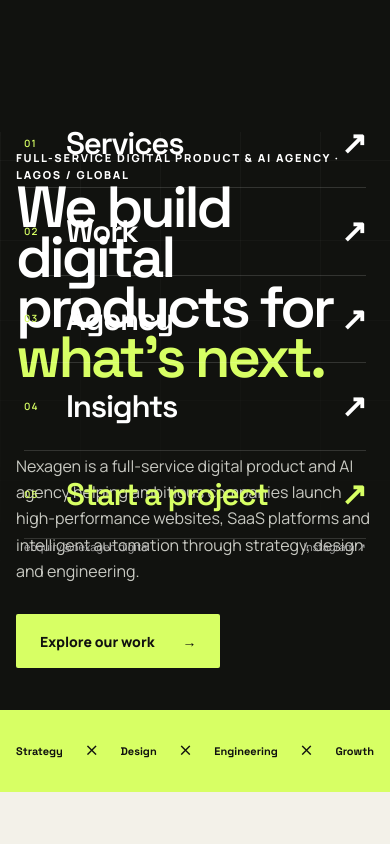
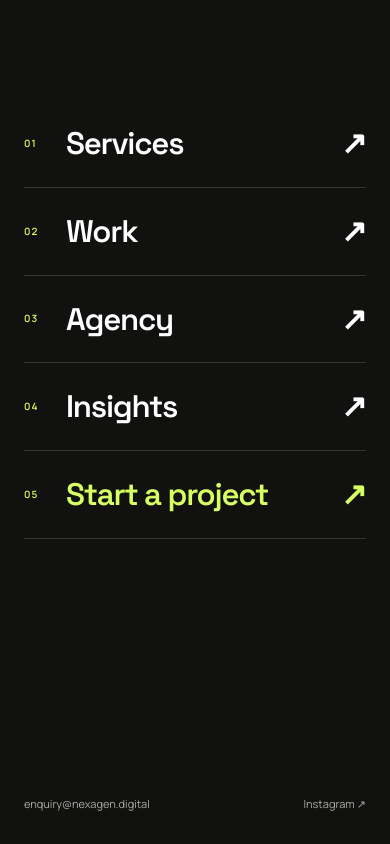
Before and after one commit to Voclain1/nexagen-digital, a Next.js app: page / in a window 390 px wide. Both pictures are taken after a click on the button "MENU". Shown: the top 844 px of the page. Built offline with nearby package versions, Linux system fonts and the light colour scheme.

Commit message:
Fix mobile navigation overlay stacking

```diff
--- a/src/components/mobile-menu.tsx
+++ b/src/components/mobile-menu.tsx
@@ -2,6 +2,7 @@
 
 import Link from "next/link";
 import { usePathname } from "next/navigation";
+import { createPortal } from "react-dom";
 import { useState } from "react";
 import { nav } from "@/lib/site";
 
@@ -15,12 +16,12 @@ export function MobileMenu() {
     <button className="mobile-menu-trigger" type="button" aria-expanded={open} aria-controls="mobile-navigation" onClick={() => setOpenPath(open ? null : pathname)}>
       <span className="menu-label">{open ? "Close" : "Menu"}</span><i/><i/>
     </button>
-    {open && <div className="mobile-menu-panel" id="mobile-navigation">
+    {open && typeof document !== "undefined" && createPortal(<div className="mobile-menu-panel" id="mobile-navigation">
       <nav aria-label="Mobile navigation">
         {nav.map((item,index) => <Link key={item.href} href={item.href} onClick={close}><span>0{index+1}</span>{item.label}<b aria-hidden="true">↗</b></Link>)}
         <Link href="/contact" className="mobile-menu-cta" onClick={close}><span>05</span>Start a project<b aria-hidden="true">↗</b></Link>
       </nav>
       <div className="mobile-menu-foot"><a href="mailto:enquiry@nexagen.digital" onClick={close}>enquiry@nexagen.digital</a><a href="https://www.instagram.com/nexagen_digital?stkn=MTg1c3pqd2Vzb3lmdw==" target="_blank" rel="noreferrer" onClick={close}>Instagram ↗</a></div>
-    </div>}
+    </div>, document.body)}
   </div>;
 }
```
